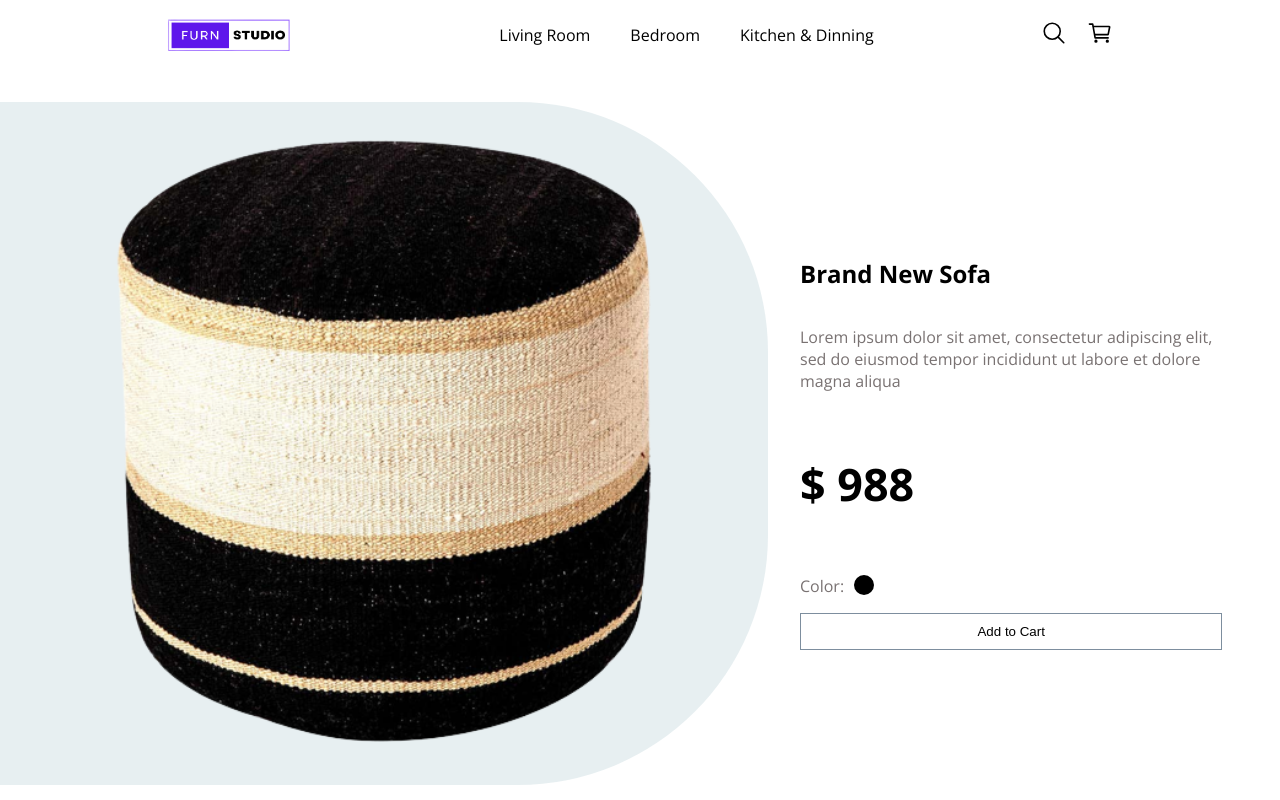
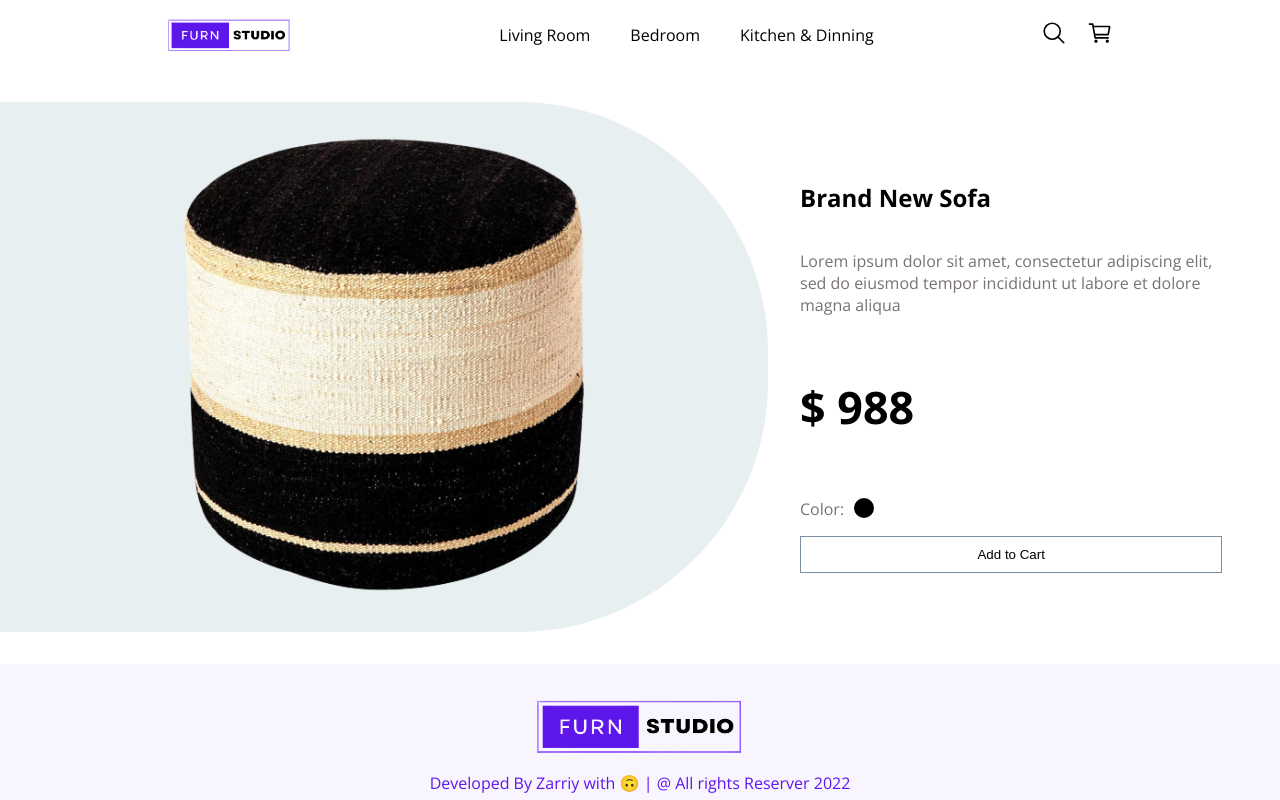
Before and after one commit to Zarriy/Furniture_Store_withNext, a Next.js app: page /products/1 in a window 1280 px wide. Shown: the top 800 px of the page. Built offline with nearby package versions, Linux system fonts and the light colour scheme.

Commit message:
fixing css for the layout

```diff
--- a/pages/[pageId].js
+++ b/pages/[pageId].js
@@ -103,6 +103,7 @@ export function getStaticPaths() {
 
 export function getStaticProps(context) {
   const query = context.params.id;
+  console.log(context);
   return {
     props: {},
   };
--- a/styles/Home.module.css
+++ b/styles/Home.module.css
@@ -373,7 +373,7 @@
   border-radius: 0 250px 250px 0;
 }
 .ProductImage img {
-  width: 80%;
+  width: 60%;
   height: auto;
 }
 .productAbout {
```
